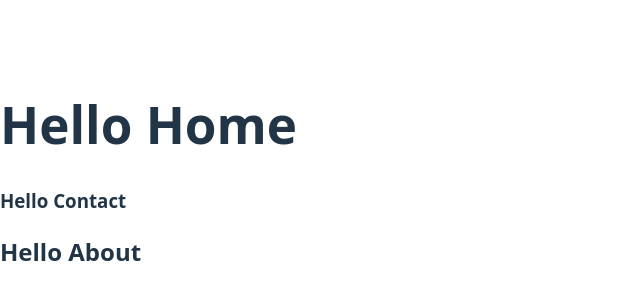
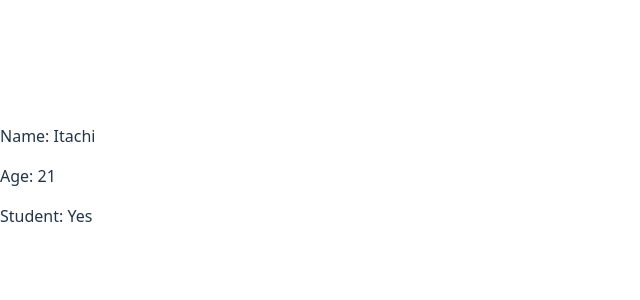
Before and after one commit to sasindaran/react-class, a React (Vite) app in the folder myapp/: page / in a window 1280 px wide. Shown: the part 224-524 px from the top of the page, without its empty margins (0-640 px from the left). Built offline with nearby package versions, Linux system fonts and the light colour scheme.

Commit message:
props introduction

```diff
--- a/myapp/src/App.jsx
+++ b/myapp/src/App.jsx
@@ -1,18 +1,11 @@
-import Button from './Button'
-import Contact from './contact';
-import Home from './home';
-import About from './About';
-let name="Daran"
-let age=23
+import Student from "./Student";
 
 
 function App()
 {
   return(
     <div>
-      <Home/>
-      <Contact/>
-      <About/>
+      <Student name="Itachi" age={21} isStudent={true}/>
     </div>
   );
 }
--- /dev/null
+++ b/myapp/src/Student.jsx
@@ -0,0 +1,10 @@
+export default function Student(info)
+{
+    return(
+        <div>
+            <p>Name: {info.name}</p>
+            <p>Age: {info.age}</p>
+            <p>Student: {info.isStudent ? "Yes":"no"}</p>
+        </div>
+    )
+}
```
